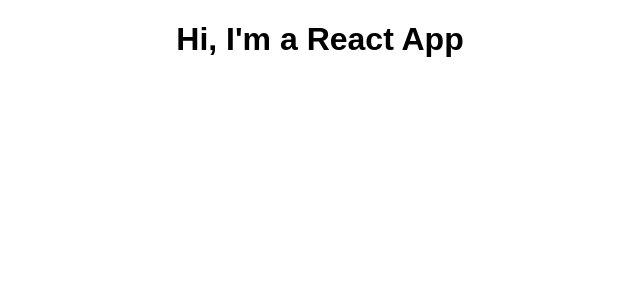
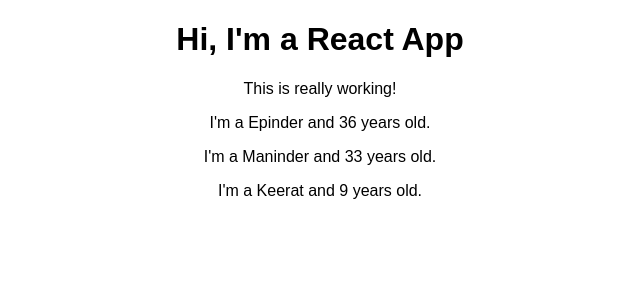
Before and after one commit to EpinderSingh/Learning-react, a React (Create React App) app: page / in a window 1280 px wide. Shown: the top 300 px of the page, without its empty margins (320-960 px from the left). Built offline with nearby package versions, Linux system fonts and the light colour scheme.

Commit message:
second commit

```diff
--- a/src/App.js
+++ b/src/App.js
@@ -1,4 +1,5 @@
 import React, { Component } from 'react';
+import Person from './Person/Person';
 
 import './App.css';
 
@@ -7,6 +8,13 @@
     return (
       <div className="App">
         <h1>Hi, I'm a React App</h1>
+        <p>This is really working!</p>
+        <Person name="Epinder" age="36" />
+        <Person name="Maninder" age="33">
+          {' '}
+          My Hobbies: Running.
+        </Person>
+        <Person name="Keerat" age="9" />
       </div>
     );
   }
--- /dev/null
+++ b/src/Person/Person.js
@@ -0,0 +1,11 @@
+import React from 'react';
+
+const person = (props) => {
+  return (
+    <p>
+      I'm a {props.name} and {props.age} years old.
+    </p>
+  );
+};
+
+export default person;
```
